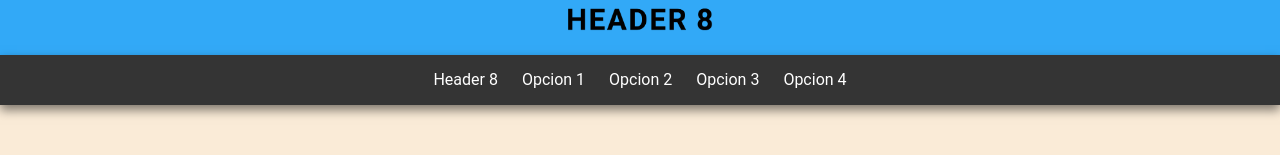
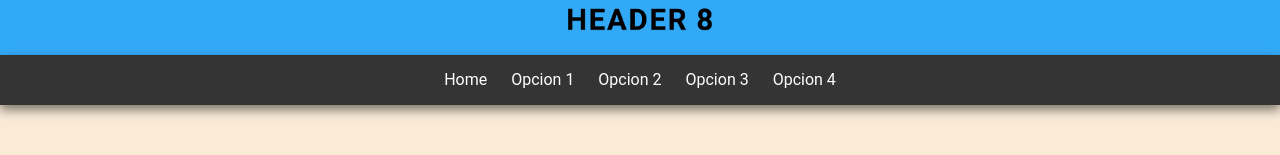
Before and after one commit to KPBaldur/HEADER-EXAMPLES, a plain HTML site: page index.html in a window 1280 px wide. Shown: the part 961-1116 px from the top of the page. Drawn offline with Linux system fonts and the light colour scheme.

Commit message:
Update index.html

```diff
--- a/index.html
+++ b/index.html
@@ -192,7 +192,7 @@
             </div>
             <div class="header2">
                 <nav class="menu">
-                    <a href="">Header 8</a>
+                    <a href="">Home</a>
                     <a href="">Opcion 1</a>
                     <a href="">Opcion 2</a>
                     <a href="">Opcion 3</a>
```
